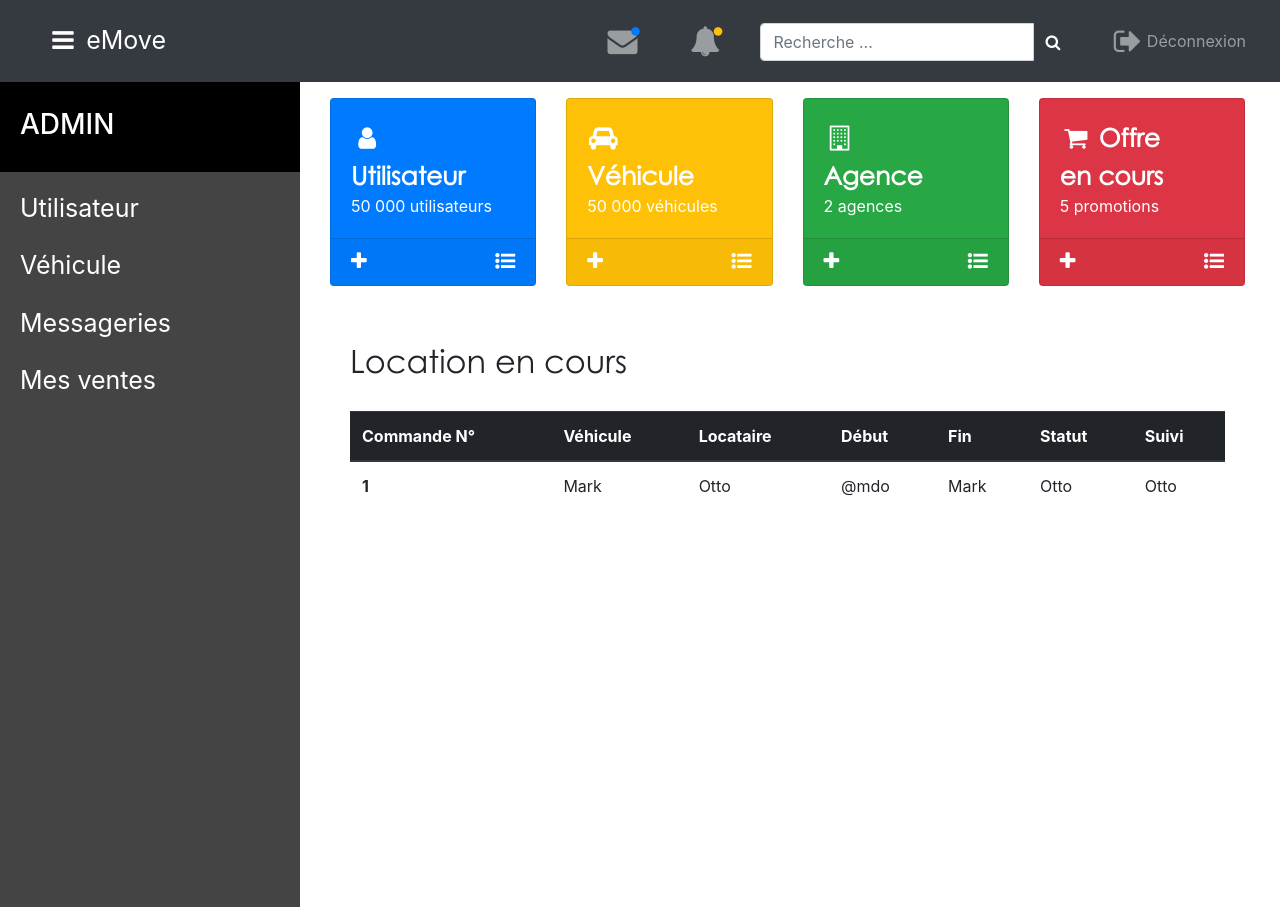
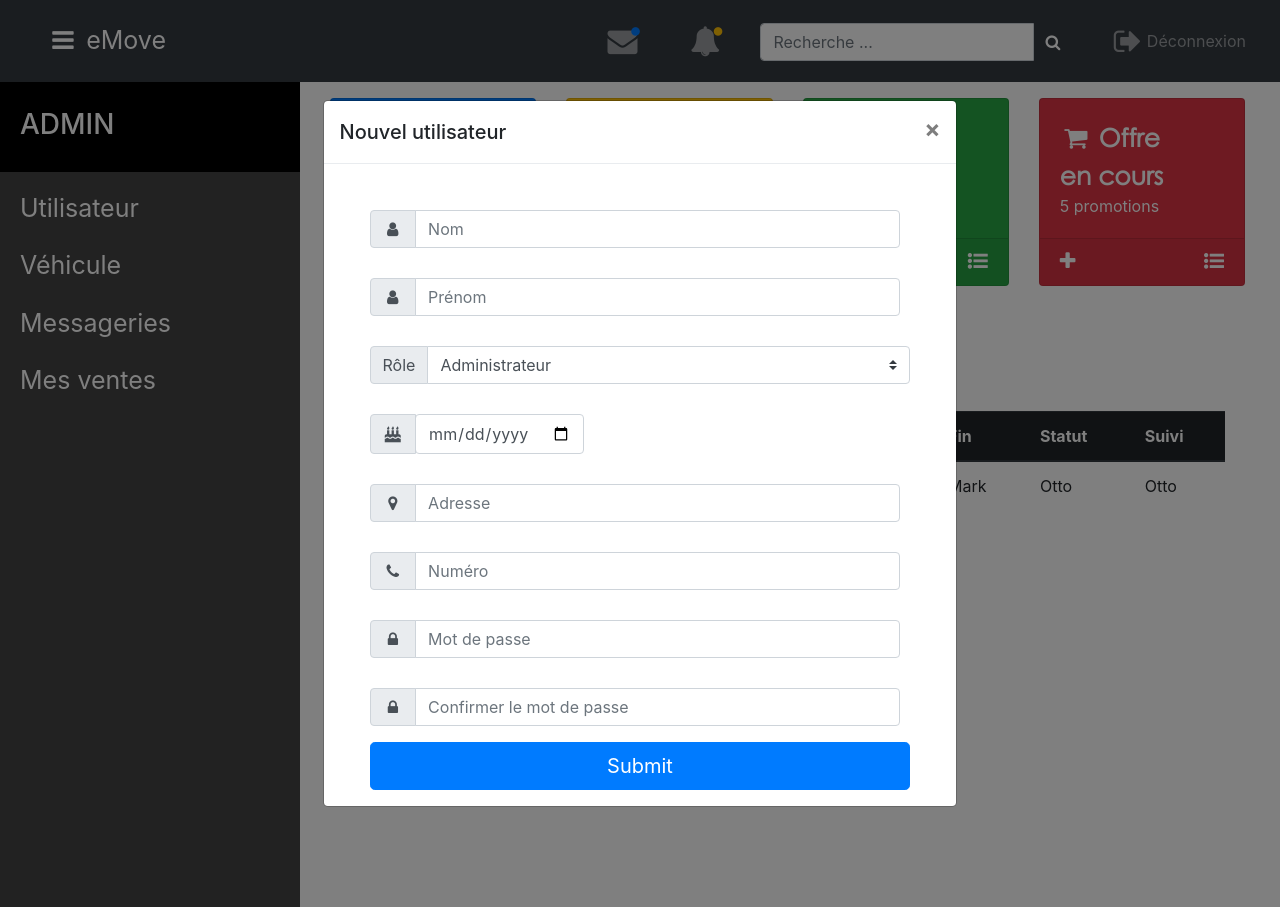
Before and after one commit to florianbazerque/eMove, a Symfony app: template templates/admin/dashboard.html.twig in a window 1280 px wide, after a click that opens the changed part. Run offline with Twig, Linux system fonts and the light colour scheme; the template is opened without the code that fills it, so the values that code supplies are empty; some libraries are stand-ins or nearby versions.

Commit message:
eMove Front Update

```diff
--- a/templates/admin/dashboard.html.twig
+++ b/templates/admin/dashboard.html.twig
@@ -290,7 +290,7 @@
     </div>
 </div>
 
-<?php require 'blocs/modal_admin.php'; ?>
+{% include 'layout/modal-admin.html.twig' %}
 <script src="{{ asset('js/slick.min.js') }}"></script>
 <script src="{{ asset('js/admin.js') }}" ></script>
 <script src="{{ asset('js/popper.min.js') }}" ></script>
--- /dev/null
+++ b/templates/layout/modal-admin.html.twig
@@ -0,0 +1,192 @@
+<!-- Modal -->
+<div class="modal fade" id="new_user" tabindex="-1" role="dialog" aria-labelledby="ModalUser" aria-hidden="true">
+    <div class="modal-dialog" role="document">
+        <div class="modal-content">
+            <div class="modal-header">
+                <h5 class="modal-title" id="exampleModalLabel">Nouvel utilisateur</h5>
+                <button type="button" class="close" data-dismiss="modal" aria-label="Close">
+                    <span aria-hidden="true">&times;</span>
+                </button>
+            </div>
+            <div class="modal-body">
+                <form>
+                    <div class="input-group mb-3">
+                        <div class="input-group-prepend">
+                            <span class="input-group-text" id="basic-addon1"><i class="fa fa-fw fa-user"></i></span>
+                        </div>
+                        <input type="text" class="form-control" name="firstname" placeholder="Nom">
+                    </div>
+                    <div class="input-group mb-3">
+                        <div class="input-group-prepend">
+                            <span class="input-group-text" id="basic-addon1"><i class="fa fa-fw fa-user"></i></span>
+                        </div>
+                        <input type="text" class="form-control" name="lastname" placeholder="Prénom">
+                    </div>
+                    <div class="input-group mb-3">
+                        <div class="input-group-prepend">
+                            <label class="input-group-text" for="role">Rôle</label>
+                        </div>
+                        <select class="custom-select" id="role">
+                            <option>Administrateur</option>
+                            <option>Utilisateur</option>
+                        </select>
+                    </div>
+                    <div class="input-group mb-3">
+                        <div class="input-group-prepend">
+                            <span class="input-group-text" id="basic-addon1"><i class="fa fa-fw fa-birthday-cake"></i></span>
+                        </div>
+                        <div class="well">
+                            <input type="date" class="form-control" id="exampleInputDOB1" placeholder="Date of Birth">
+                        </div>
+                        <div class="well">
+                        </div>
+
+                    </div>
+                    <div class="input-group mb-3">
+                        <div class="input-group-prepend">
+                            <span class="input-group-text" id="basic-addon1"><i class="fa fa-fw fa-map-marker "></i></span>
+                        </div>
+                        <input type="text" class="form-control" name="adress" placeholder="Adresse">
+                    </div>
+                    <div class="input-group mb-3">
+                        <div class="input-group-prepend">
+                            <span class="input-group-text" id="basic-addon1"><i class="fa fa-fw fa-phone"></i></span>
+                        </div>
+                        <input type="numero" class="form-control" id="numero" placeholder="Numéro">
+                    </div>
+                    <div class="input-group mb-3">
+                        <div class="input-group-prepend">
+                            <span class="input-group-text" id="basic-addon1"><i class="fa fa-fw fa-lock"></i></span>
+                        </div>
+                        <input type="password" class="form-control" id="password" placeholder="Mot de passe">
+                    </div>
+                    <div class="input-group mb-3">
+                        <div class="input-group-prepend">
+                            <span class="input-group-text" id="basic-addon1"><i class="fa fa-fw fa-lock"></i></span>
+                        </div>
+                        <input type="password" class="form-control" id="chexk_password" placeholder="Confirmer le mot de passe">
+                    </div>
+                    <button type="submit" class="btn btn-primary btn-lg btn-block">Submit</button>
+                </form>
+            </div>
+        </div>
+    </div>
+</div>
+
+
+
+<!-- Modal -->
+<div class="modal fade" id="new_car" tabindex="-1" role="dialog" aria-labelledby="ModalCar" aria-hidden="true">
+    <div class="modal-dialog" role="document">
+        <div class="modal-content">
+            <div class="modal-header">
+                <h5 class="modal-title" id="exampleModalLabel">Nouveau Véhicule</h5>
+                <button type="button" class="close" data-dismiss="modal" aria-label="Close">
+                    <span aria-hidden="true">&times;</span>
+                </button>
+            </div>
+            <div class="modal-body">
+                <form>
+                    <div class="input-group mb-3">
+                        <div class="input-group-prepend">
+                            <label class="input-group-text" for="type"><i class="fa fa-fw fa-car"></i></label>
+                        </div>
+                        <select class="custom-select" id="type">
+                            <option>Voiture</option>
+                            <option>Scooter</option>
+                        </select>
+                        <div class="input-group-prepend">
+                            <label class="input-group-text" for="dispo"><i class="fa fa-fw fa-clock-o"></i></label>
+                        </div>
+                        <select class="custom-select" id="dispo">
+                            <option>Disponible</option>
+                            <option>Occupé</option>
+                        </select>
+                    </div>
+                    <div class="input-group mb-3">
+                        <div class="input-group-prepend">
+                            <label class="input-group-text" for="agency"><i class="fa fa-fw fa-map"></i></label>
+                        </div>
+                        <select class="custom-select" id="agency">
+                            <option>Paris</option>
+                            <option>Lyon</option>
+                        </select>
+                    </div>
+                    <hr/>
+                    <div class="input-group mb-3">
+                        <div class="input-group-prepend">
+                            <span class="input-group-text" id="basic-addon1"><i class="fa fa-fw fa-car"></i></span>
+                        </div>
+                        <input type="text" class="form-control" name="marque" placeholder="Marque">
+                        <div class="input-group-prepend">
+                            <span class="input-group-text" id="basic-addon1"><i class="fa fa-fw fa-car"></i></span>
+                        </div>
+                        <input type="text" class="form-control" name="modele" placeholder="Modele">
+                    </div>
+                    <div class="input-group mb-3">
+                        <div class="input-group-prepend">
+                            <span class="input-group-text" id="basic-addon1"><i class="fa fa-fw fa-car"></i></span>
+                        </div>
+                        <input type="text" class="form-control" name="num_serie" placeholder="N° Serie">
+                        <div class="input-group-prepend">
+                            <span class="input-group-text" id="basic-addon1"><i class="fa fa-fw fa-thumb-tack"></i></span>
+                        </div>
+                        <input type="text" class="form-control" name="couleur" placeholder="Couleur">
+                    </div>
+                    <div class="input-group mb-3">
+                        <div class="input-group-prepend">
+                            <span class="input-group-text" id="basic-addon1"><i class="fa fa-fw fa-car"></i></span>
+                        </div>
+                        <input type="text" class="form-control" name="immatriculation" placeholder="N° Immatriculation">
+                        <div class="input-group-prepend">
+                            <span class="input-group-text" id="basic-addon1"><i class="fa fa-fw fa-road"></i></span>
+                        </div>
+                        <input type="text" class="form-control" name="nbkm" placeholder="Kilometrage">
+                    </div>
+                    <div class="input-group mb-3">
+                        <div class="input-group-prepend">
+                            <span class="input-group-text" id="basic-addon1"><i class="fa fa-fw fa-credit-card"></i></span>
+                        </div>
+                        <input type="text" class="form-control" name="date_achat" placeholder="Date d'achat">
+                        <div class="input-group-prepend">
+                            <span class="input-group-text" id="basic-addon1"><i class="fa fa-fw fa-credit-card"></i></span>
+                        </div>
+                        <input type="text" class="form-control" name="prix_achat" placeholder="Prix d'achat">
+                    </div>
+                    <div class="input-group mb-3">
+                    </div>
+                </form>
+            </div>
+            <div class="modal-footer">
+                <button type="button" class="btn btn-primary">Enregistrer</button>
+                <button type="button" class="btn btn-secondary" data-dismiss="modal">Annuler</button>
+            </div>
+        </div>
+    </div>
+</div>
+
+<!-- Modal -->
+<div class="modal fade" id="new_agency" tabindex="-1" role="dialog" aria-labelledby="ModalAgency" aria-hidden="true">
+    <div class="modal-dialog" role="document">
+        <div class="modal-content">
+            <div class="modal-header">
+                <h5 class="modal-title" id="exampleModalLabel">Nouvel Agence</h5>
+                <button type="button" class="close" data-dismiss="modal" aria-label="Close">
+                    <span aria-hidden="true">&times;</span>
+                </button>
+            </div>
+            <div class="modal-body">
+                <div class="input-group mb-3">
+                    <div class="input-group-prepend">
+                        <span class="input-group-text" id="basic-addon1"><i class="fa fa-fw fa-map"></i></span>
+                    </div>
+                    <input type="text" class="form-control" name="ville" placeholder="ville">
+                </div>
+            </div>
+            <div class="modal-footer">
+                <button type="button" class="btn btn-primary">Enregistrer</button>
+                <button type="button" class="btn btn-secondary" data-dismiss="modal">Annuler</button>
+            </div>
+        </div>
+    </div>
+</div>
```
Also changed, not shown: templates/layout/layout_admin.html.twig (deleted, +0 -25 lines).
